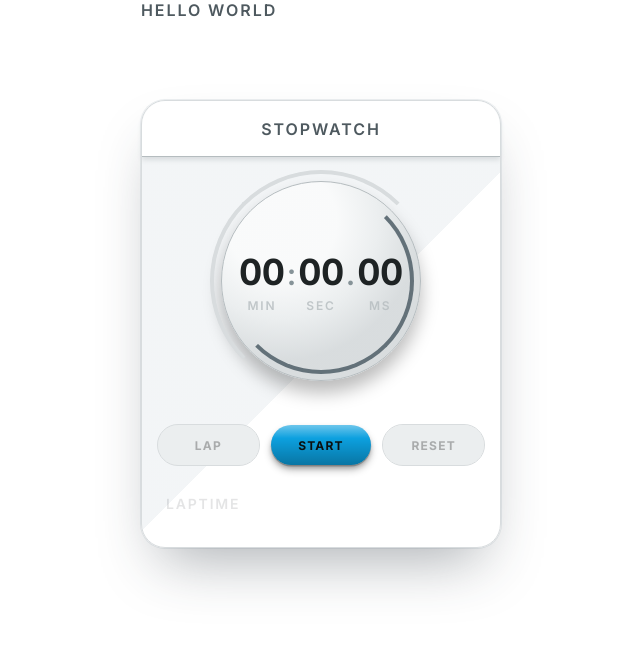
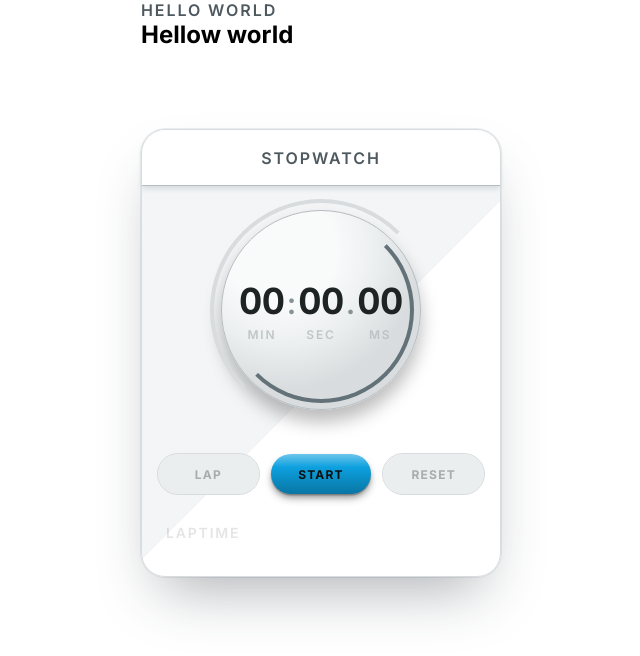
Before and after one commit to Aarhya-GH/Stopwatch, a plain HTML site: page index.html in a window 1280 px wide. Shown: the whole page, without its empty margins (319-959 px from the left). Drawn offline with Linux system fonts and the light colour scheme.

Commit message:
First commit

```diff
--- a/index.html
+++ b/index.html
@@ -8,6 +8,7 @@
 </head>
 <body>
     <H1>Hello World</H1>
+    <h2>Hellow world</h2>
 <div class="app">
     <header>
         <h1>Stopwatch</h1>
```
